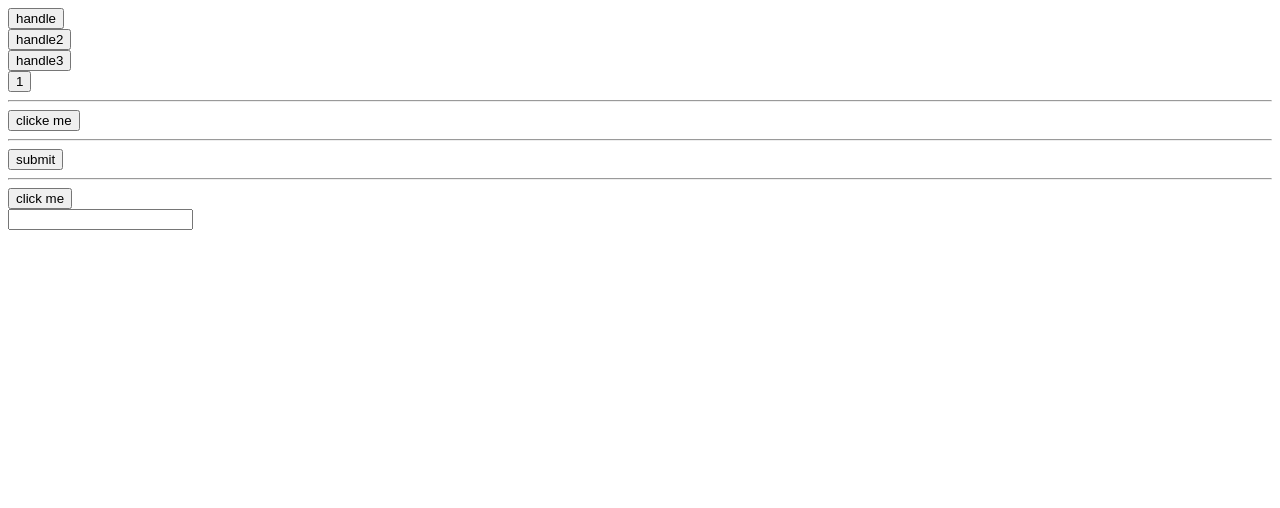
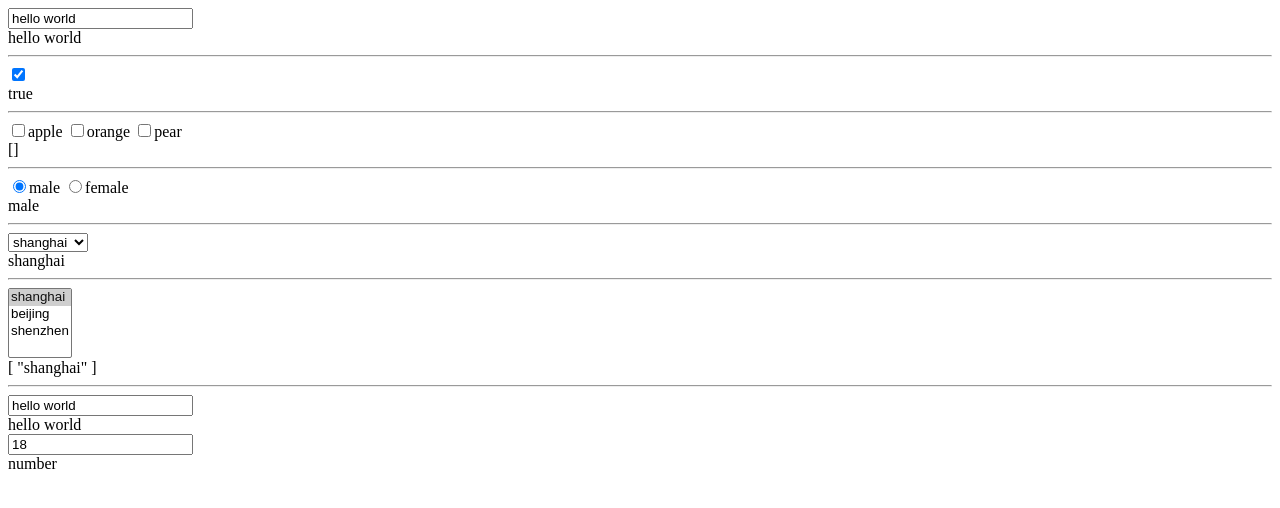
Before and after one commit to openhe-hub/vue3-learn, a Vue app in the folder demo-startup/: page / in a window 1280 px wide. Shown: the top 508 px of the page. Built offline with nearby package versions, Linux system fonts and the light colour scheme.

Commit message:
1-14-study: v-model study

```diff
--- /dev/null
+++ b/demo-startup/src/components/Form.vue
@@ -0,0 +1,68 @@
+<template>
+    <div>
+      <form action="">
+        <input type="text" name="" id="" v-model="msg">
+        <div>{{msg}}</div>
+<!--        single checkbox-->
+        <hr>
+        <input type="checkbox" v-model="isChecked">
+        <div>{{isChecked}}</div>
+<!--        multi checkboxes-->
+        <hr>
+        <input type="checkbox" v-model="checked" value="apple">apple
+        <input type="checkbox" v-model="checked" value="orange">orange
+        <input type="checkbox" v-model="checked" value="pear">pear
+        <div>{{checked}}</div>
+<!--        radio button-->
+        <hr>
+        <input type="radio" v-model="gender" value="male">male
+        <input type="radio" v-model="gender" value="female">female
+        <div>{{gender}}</div>
+<!--        single select-->
+        <hr>
+        <select name="" id="" v-model="city">
+          <option value="shanghai">shanghai</option>
+          <option value="beijing">beijing</option>
+          <option value="shenzhen">shenzhen</option>
+        </select>
+        <div>{{city}}</div>
+<!--        multi select-->
+        <hr>
+        <select name="" id="" v-model="cities" multiple>
+          <option value="shanghai">shanghai</option>
+          <option value="beijing">beijing</option>
+          <option value="shenzhen">shenzhen</option>
+        </select>
+        <div>{{cities}}</div>
+      </form>
+      <hr>
+<!--      modifier-->
+      <form action="">
+        <input type="text" v-model.lazy.trim="msg">
+        <div>{{msg}}</div>
+        <input v-model.number="age">
+        <div>{{typeof age}}</div>
+      </form>
+    </div>
+</template>
+
+<script>
+export default {
+  name: "Form",
+  data(){
+    return{
+      msg:"hello world",
+      age:18,
+      isChecked:true,
+      checked:[],
+      gender:"male",
+      city:"shanghai",
+      cities:["shanghai"]
+    }
+  }
+}
+</script>
+
+<style scoped>
+
+</style>
--- a/demo-startup/src/main.js
+++ b/demo-startup/src/main.js
@@ -4,5 +4,6 @@ import Style from './components/Style.vue'
 import Condition from './components/Condition.vue'
 import Loop from './components/Loop.vue'
 import Event from "./components/Event.vue";
+import Form from "./components/Form.vue";
 
-createApp(Event).mount('#app')
+createApp(Form).mount('#app')
```
Also changed, not shown: 1 other file (tests, documents, lock files or other folders).
